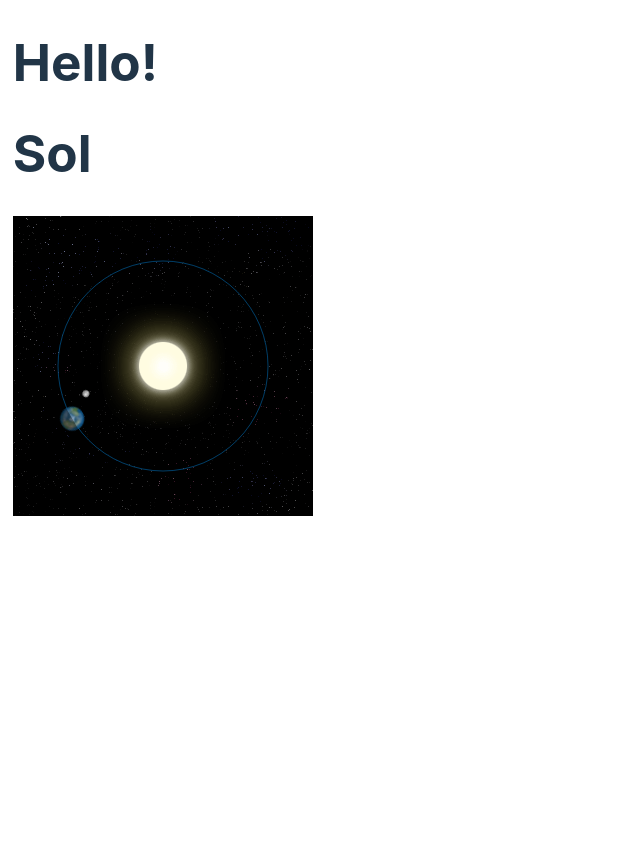
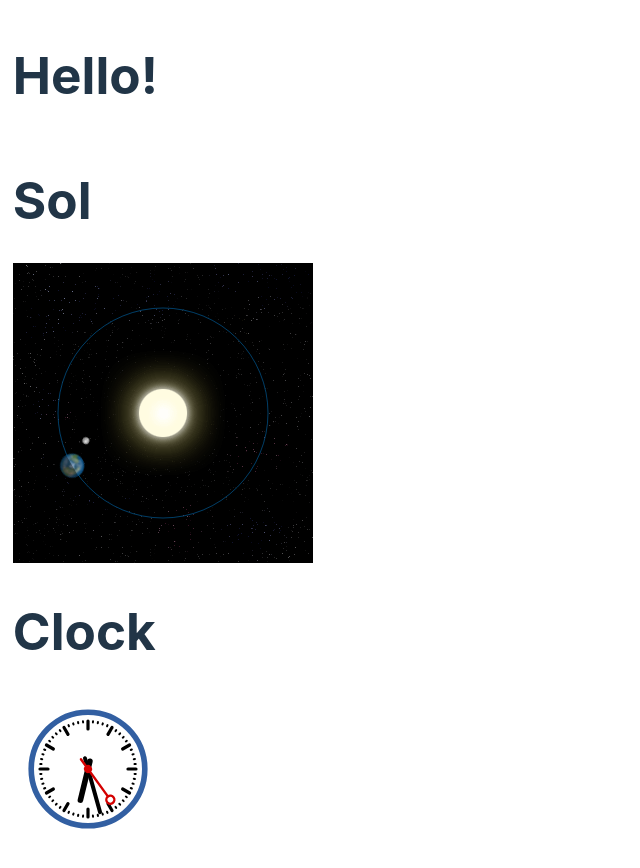
Before and after one commit to zVoidra/html-canvas-react, a React (Vite) app: page / in a window 1280 px wide. Shown: the top 868 px of the page, without its empty margins (0-640 px from the left). Before the commit the page ends 847 px from the top, so only its background shows below. Built offline with nearby package versions, Linux system fonts and the light colour scheme.

Commit message:
Added Clock to the main page.

```diff
--- a/src/App.css
+++ b/src/App.css
@@ -0,0 +1,4 @@
+.AppContainer {
+  display: flex;
+  flex-direction: column;
+}
--- a/src/App.tsx
+++ b/src/App.tsx
@@ -1,12 +1,14 @@
+import Clock from "./components/Clock/Clock";
+import Sol from "./components/Sol/Sol";
 import "./App.css";
-import Sol from "./components/Sol/Sol";
 
 function App() {
   return (
-    <>
+    <div className="AppContainer">
       <h1>Hello!</h1>
       <Sol />
-    </>
+      <Clock />
+    </div>
   );
 }
 
```
